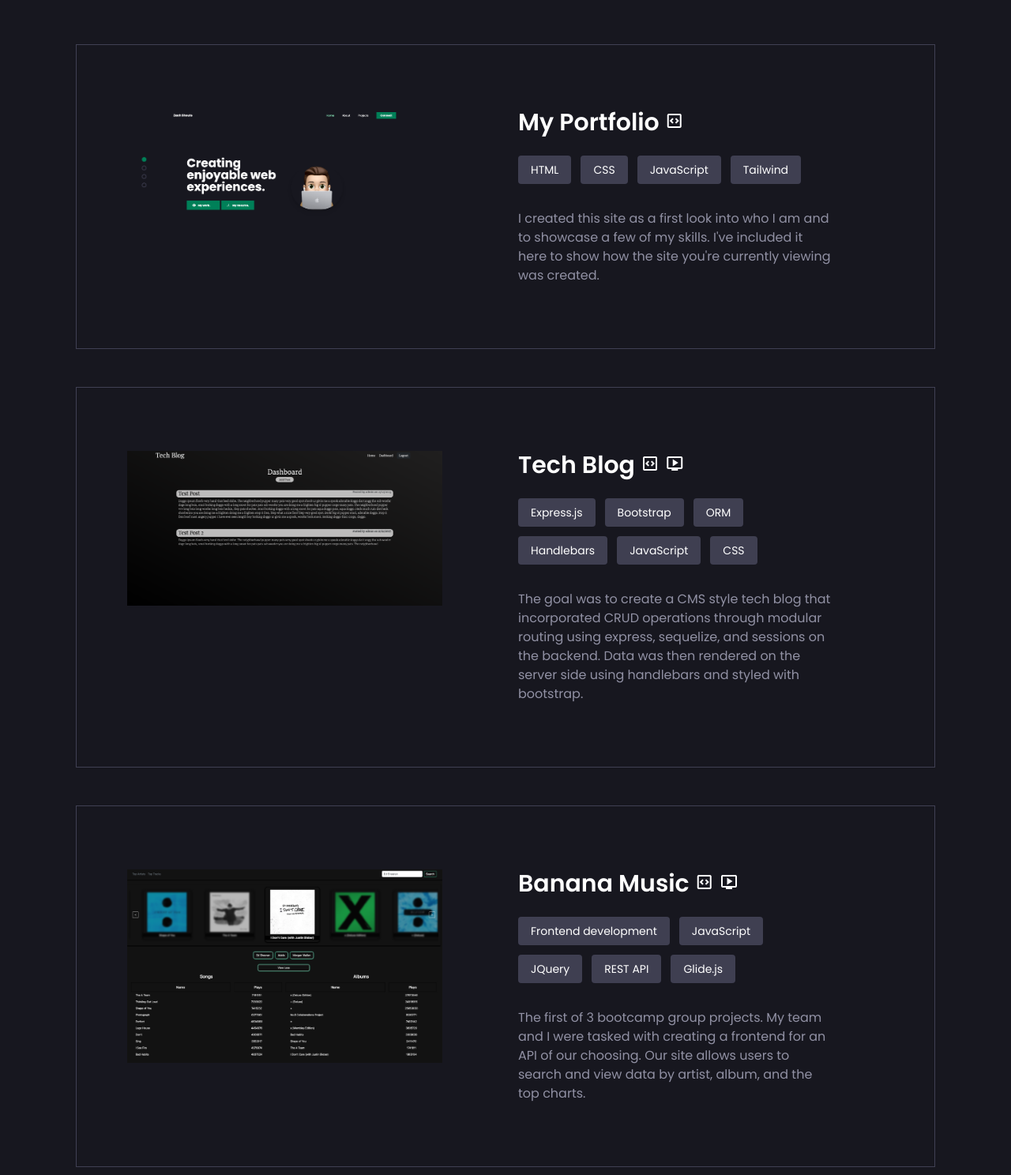
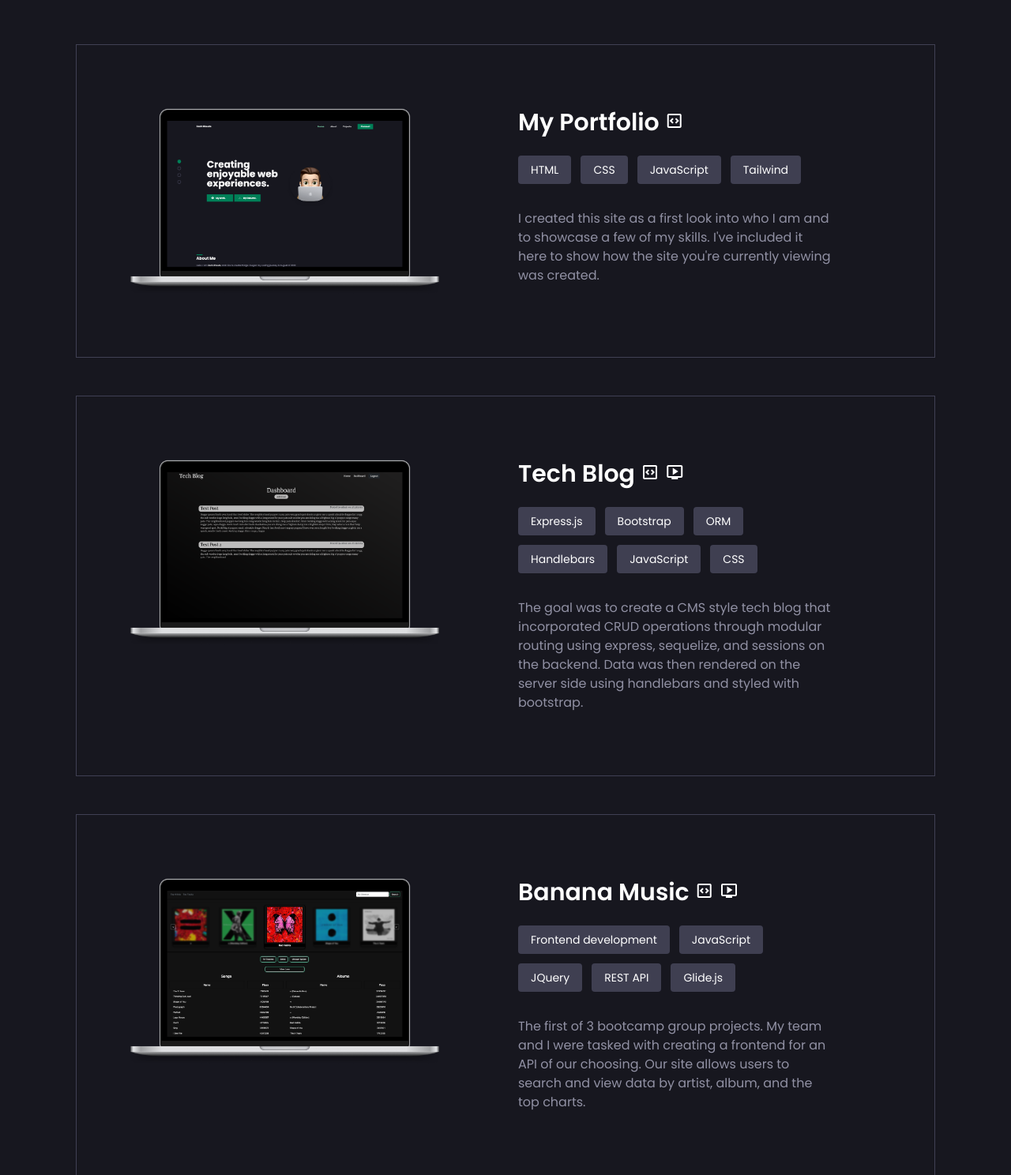
Before and after one commit to zachshouts/portfolio, a website: page index.html in a window 1280 px wide. Shown: the part 1640-3128 px from the top of the page at 79% size. Drawn offline with nearby package versions, Linux system fonts and the light colour scheme.

Commit message:
Updated project images

```diff
--- a/index.html
+++ b/index.html
@@ -114,7 +114,7 @@
 
 
                     <div class="mb-6 lg:w-1/2 lg:mb-0">
-                        <img src="./public/assets/img/tailwind-portfolio.png" alt="Portfolio Screenshot" />
+                        <img src="./public/assets/img/portfolio-mac.png" alt="Portfolio Screenshot" />
                     </div>
 
                     <div class="flex flex-wrap justify-center text-center lg:w-1/2 lg:text-left lg:block">
@@ -142,7 +142,7 @@
 
 
                     <div class="mb-6 lg:w-1/2 lg:mb-0">
-                        <img src="./public/assets/img/tech-blog-dashboard.png" alt="Tech Blog Dashboard" />
+                        <img src="./public/assets/img/tech-blog-macbook.png" alt="Tech Blog Dashboard" />
                     </div>
 
                     <div class="flex flex-wrap justify-center text-center lg:w-1/2 lg:text-left lg:block">
@@ -176,7 +176,7 @@
                 <div class="w-full border border-nav p-2 lg:pr-32 lg:pl-16 lg:py-20 lg:space-x-24 flex justify-center lg:justify-start flex-wrap lg:flex-nowrap">
 
                     <div class="mb-6 lg:w-1/2 lg:mb-0">
-                        <img src="./public/assets/img/banana-music.png" alt="Banana Music Screenshot" />
+                        <img src="./public/assets/img/banana-music-macbook.png" alt="Banana Music Screenshot" />
                     </div>
 
                     <div class="flex flex-wrap justify-center text-center lg:w-1/2 lg:text-left lg:block">
@@ -210,7 +210,7 @@
 
 
                     <div class="mb-6 lg:w-1/2 lg:mb-0">
-                        <img src="./public/assets/img/pythonCalc.png" alt="Calculator Project Screenshot" class="mx-auto" />
+                        <img src="./public/assets/img/py-calc-macbook.png" alt="Calculator Project Screenshot" class="mx-auto" />
                     </div>
 
                     <div class="flex flex-wrap justify-center text-center lg:w-1/2 lg:text-left lg:block">
```
Also changed, not shown: public/assets/img/banana-music-macbook.png (added), public/assets/img/banana-music.png (deleted), public/assets/img/portfolio-mac.png (added), public/assets/img/py-calc-macbook.png (added), public/assets/img/pythonCalc.png (deleted), public/assets/img/tailwind-portfolio.png (deleted), public/assets/img/tech-blog-dashboard.png (deleted), public/assets/img/tech-blog-macbook.png (added).
